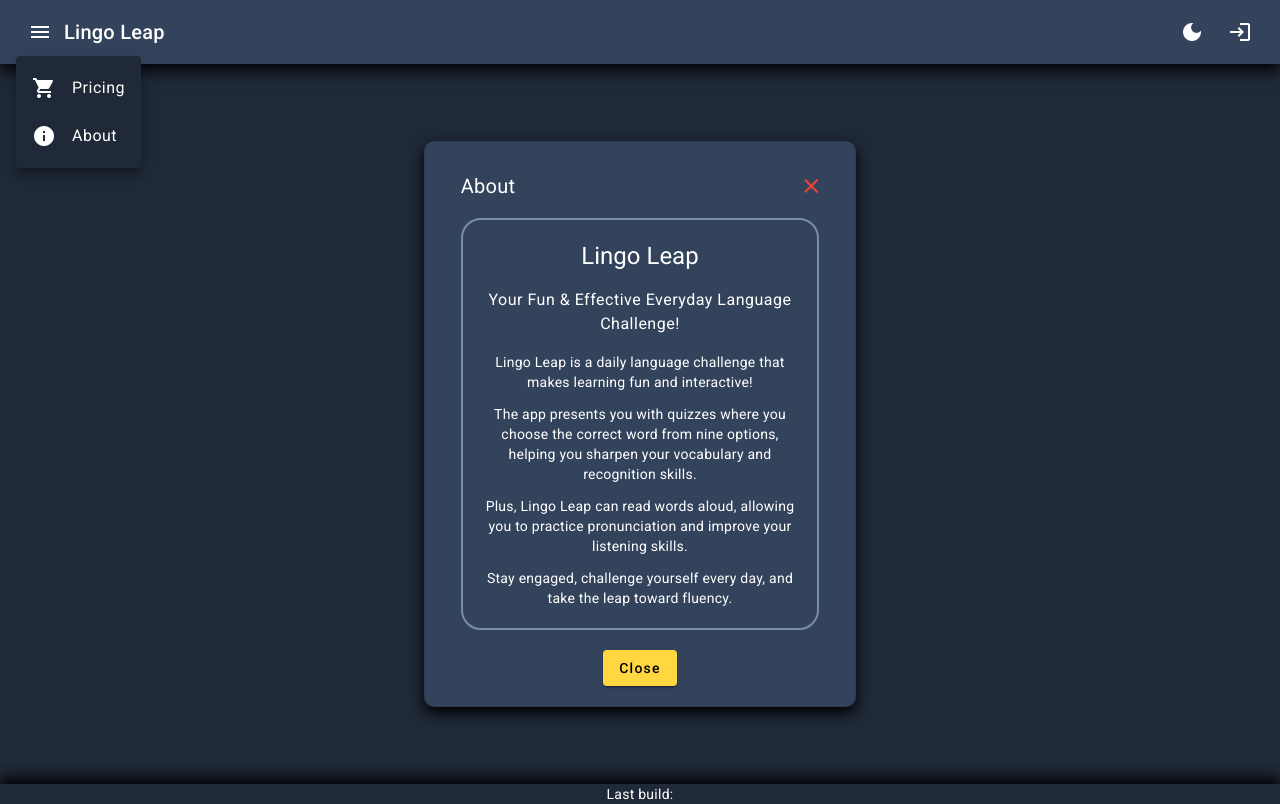
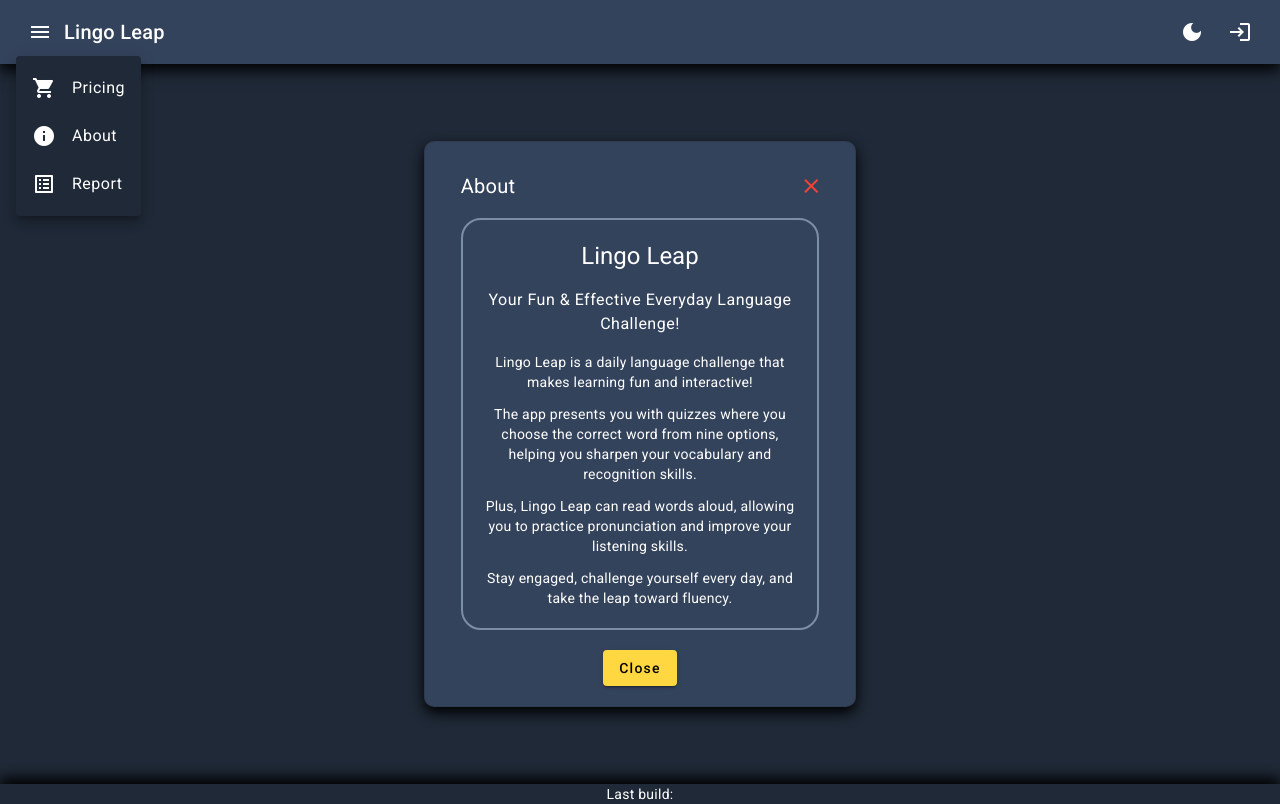
Before and after one commit to jakub-chyla/lingo-leap-fe, an Angular app: page /about in a window 1280 px wide. Both pictures are taken after a click on the button "menu". Built offline with nearby package versions, Linux system fonts and the light colour scheme; no server answers.

Commit message:
unblock stream ulr

```diff
--- a/src/app/app.routes.ts
+++ b/src/app/app.routes.ts
@@ -21,13 +21,7 @@ export const routes: Routes = [
     canActivate: [AuthGuard],
     data: {requiredRole: Role.ADMIN},
   },
-  {
-    path: 'report',
-    component: ReportComponent,
-    title: 'Report',
-    canActivate: [AuthGuard],
-    data: {requiredRole: Role.ADMIN},
-  },
+  {path: 'report', component: ReportComponent, title: 'Report'},
   {path: 'about', component: AboutComponent, title: 'About'},
   {path: 'pricing', component: PricingComponent, title: 'Pricing'},
   {path: '**', redirectTo: 'main'}
--- a/src/app/page/top-bar/top-bar.component.html
+++ b/src/app/page/top-bar/top-bar.component.html
@@ -19,7 +19,7 @@
       <mat-icon >person</mat-icon>
       Admin
     </button>
-    <button *ngIf="isAdmin"
+    <button
             mat-menu-item (click)="navigateToReport()">
       <mat-icon >list_alt</mat-icon>
       Report
```
